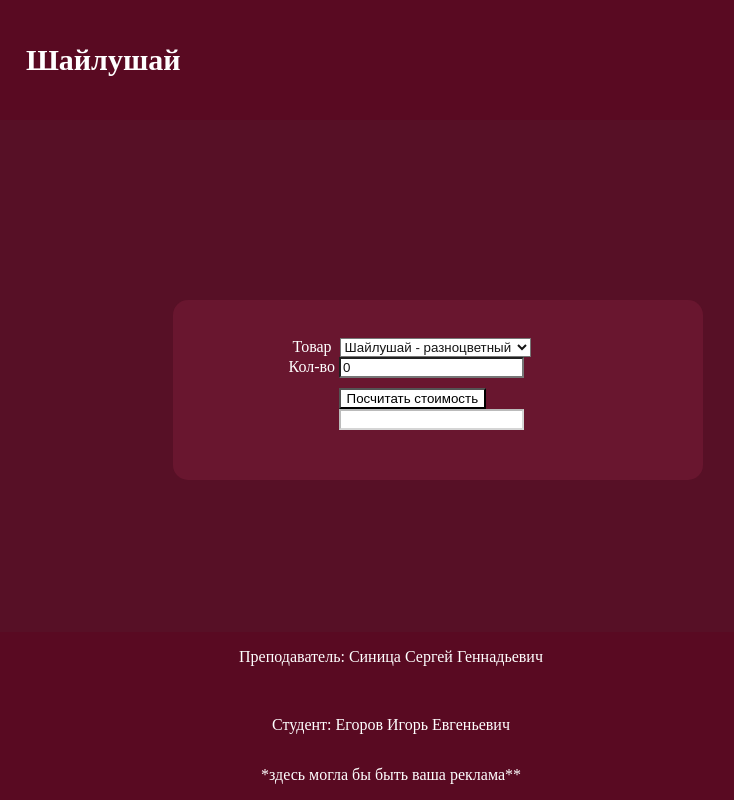
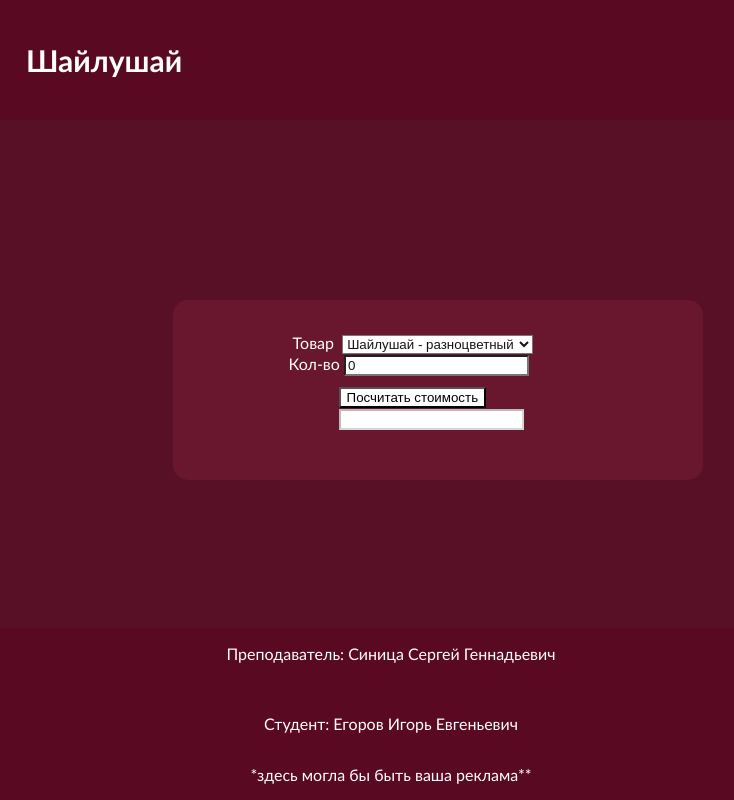
Before and after one commit to Dallary/Zadanie5, a plain HTML site: page index.html in a window 1280 px wide. Shown: the full height of the page, 249-983 px from the left. Drawn offline with Linux system fonts and the light colour scheme.

Commit message:
Update index.html

```diff
--- a/index.html
+++ b/index.html
@@ -1,6 +1,6 @@
 <!DOCTYPE html>
 <html lang="en" xmlns="http://www.w3.org/1999/html">
-<head>
+<head style="font-family:Trebuchet MS">
   <link rel="stylesheet" href="style.css">
   <meta charset="UTF-8" >
   <meta name="viewport" content="width=device-width, initial-scale=1.0">
@@ -14,7 +14,7 @@
       text-decoration: underline;}
   </style>
 </head>
-<body class="root">
+<body class="root" style="font-family:Trebuchet MS">
 <header>
   <div class="headerer">
     <div class="head">
@@ -26,7 +26,7 @@
 </body>
 
 
-<main>
+<main style="font-family:Trebuchet MS">
 
   <div class="main-section1">
 
@@ -56,7 +56,7 @@
   </div>
 </main>
 
-<footer>
+<footer style="font-family:Trebuchet MS">
   <a id="podval"></a>
   <p>Преподаватель: Синица Сергей Геннадьевич</p><br>
   <p>Студент: Егоров Игорь Евгеньевич</p>
```
